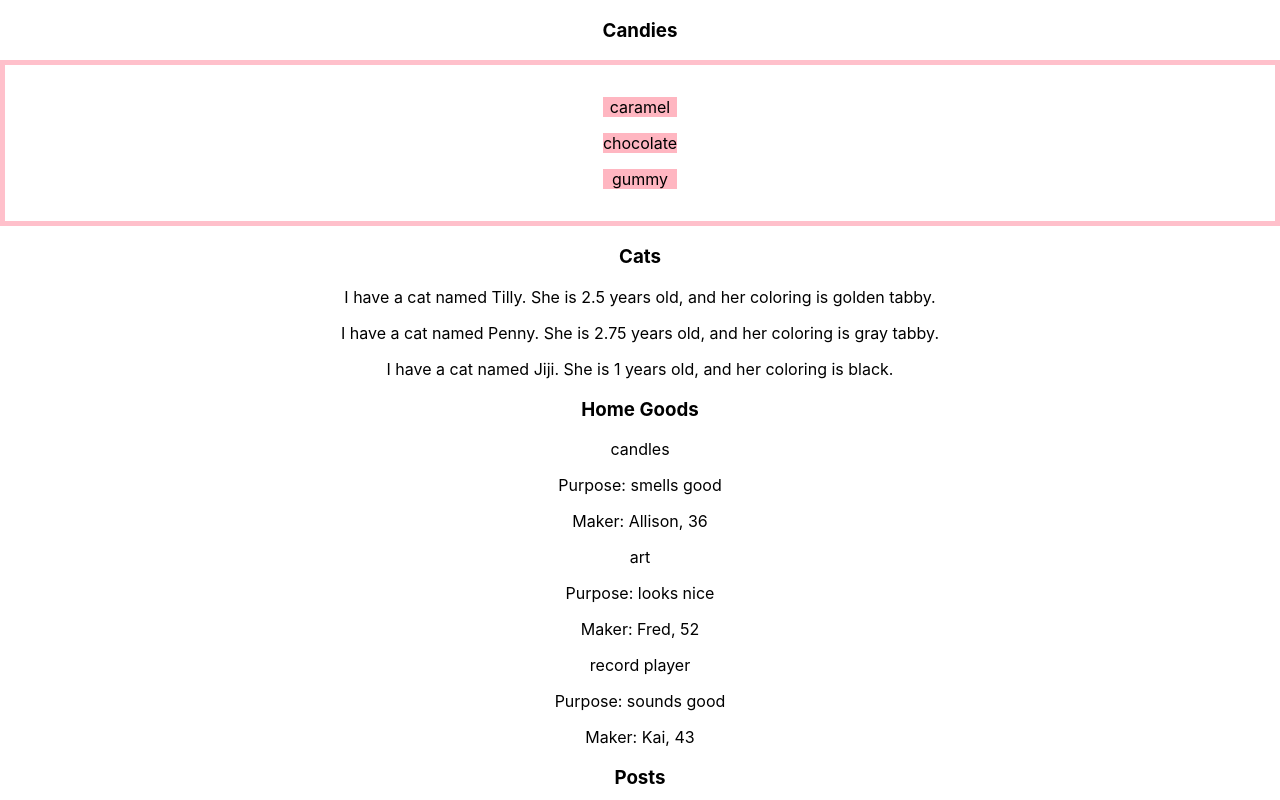
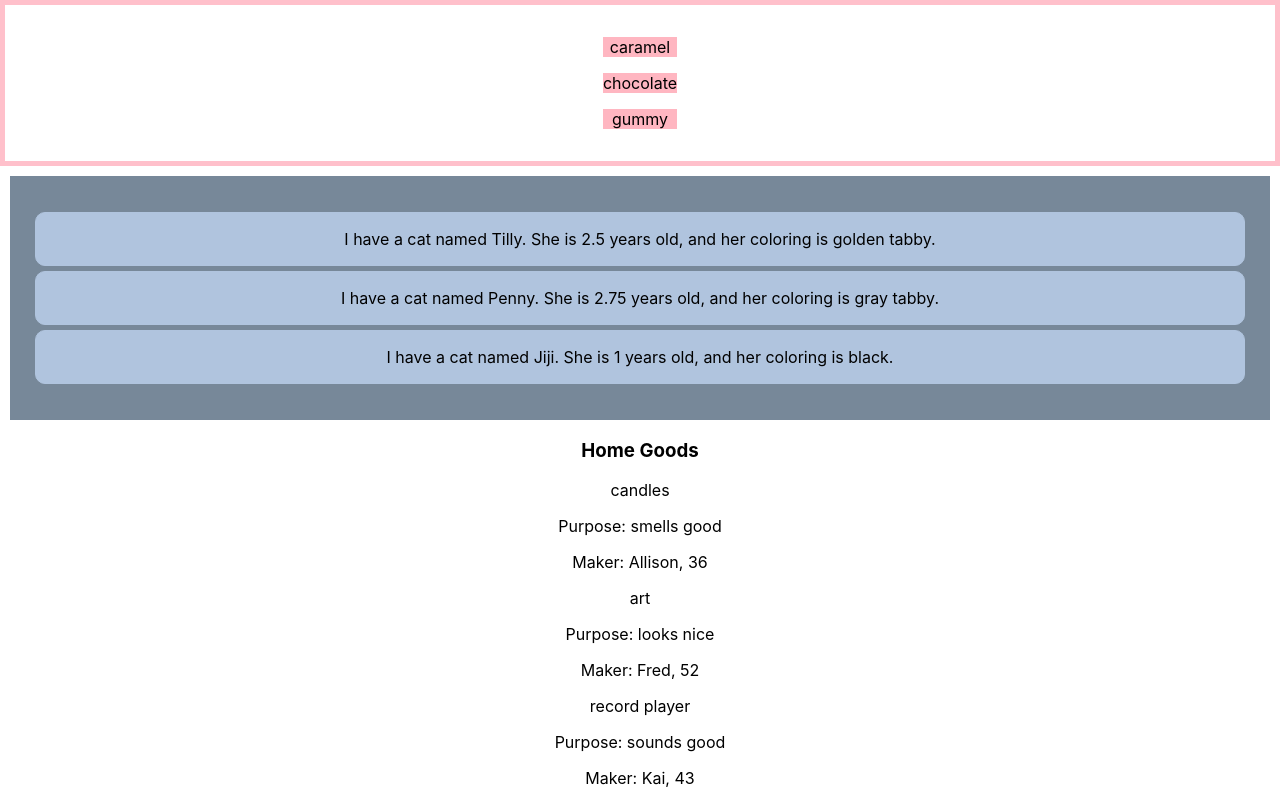
Before and after one commit to ClareMcDonald/react-display-a-list-practice, a React (Create React App) app: page / in a window 1280 px wide. Shown: the top 800 px of the page. Built offline with nearby package versions, Linux system fonts and the light colour scheme.

Commit message:
added styling to cats array

```diff
--- a/src/App.js
+++ b/src/App.js
@@ -15,11 +15,9 @@ function App() {
   return (
     <div className="App">
       <div>
-        <h3>Candies</h3>
         <CandiesList candies={candies}/>
       </div>
       <div>
-        <h3>Cats</h3>
         <CatsList cats={myCats}/>
       </div>
       <div>
--- a/src/CatItem.js
+++ b/src/CatItem.js
@@ -1,4 +1,5 @@
 import React from 'react';
+import './CatsList.css';
 
 export default function CatItem({
   catName,
--- /dev/null
+++ b/src/CatsList.css
@@ -0,0 +1,12 @@
+.cats-list {
+ background-color: lightslategrey;
+ padding: 20px;
+ margin: 10px;
+}
+
+.cat-item {
+    background-color: lightsteelblue;
+    border: 1px solid lightsteelblue;
+    border-radius: 10px;
+    margin: 5px;
+}
--- a/src/CatsList.js
+++ b/src/CatsList.js
@@ -1,5 +1,6 @@
 import React from 'react';
 import CatItem from './CatItem';
+import './CatsList.css';
 
 export default function CatsList(props) {
   return <div className="cats-list">
```
